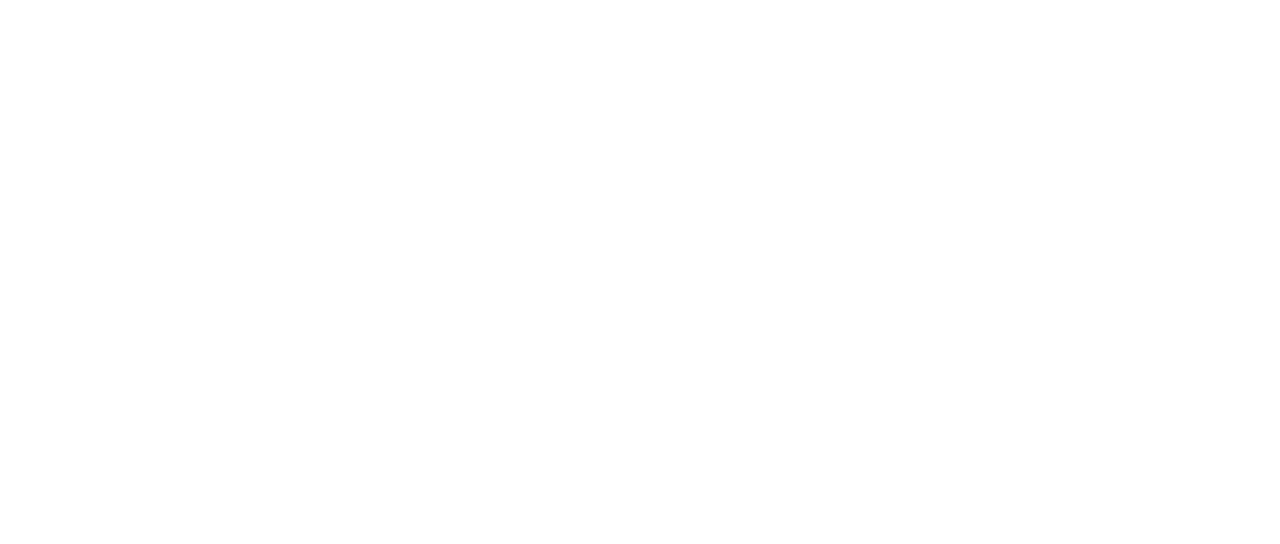
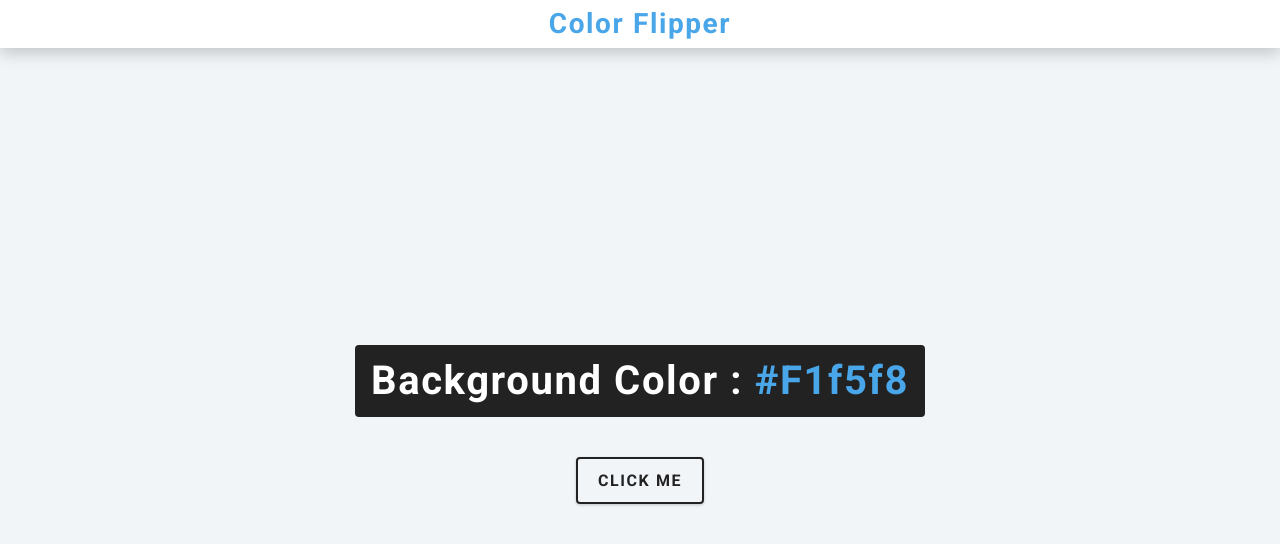
Before and after one commit to ArtyomZakharenko/color-flipper, a plain HTML site: page index.html in a window 1280 px wide. Drawn offline with nearby package versions, Linux system fonts and the light colour scheme.

Commit message:
added styles.css

```diff
--- a/index.html
+++ b/index.html
@@ -6,11 +6,21 @@
     <title>
       Color Flipper
     </title>
-
+    <link rel="stylesheet" href="styles.css" />
   </head>
 
   <body>
-
+    <header>
+      <div class="header-center">
+        <h3>color flipper</h3>
+      </div>
+    </header>
+    <main>
+      <div class="container">
+        <h2>background color : <span class="color">#f1f5f8</span></h2>
+        <button class="btn btn-hero" id="btn">click me</button>
+      </div>
+    </main>
     <script src="app.js"></script>
   </body>
 </html>
--- /dev/null
+++ b/styles.css
@@ -0,0 +1,198 @@
+/*
+===============
+Fonts
+===============
+*/
+@import url("https://fonts.googleapis.com/css?family=Open+Sans|Roboto:400,700&display=swap");
+
+/*
+===============
+Variables
+===============
+*/
+
+:root {
+  /* dark shades of primary color*/
+  --clr-primary-1: hsl(205, 86%, 17%);
+  --clr-primary-2: hsl(205, 77%, 27%);
+  --clr-primary-3: hsl(205, 72%, 37%);
+  --clr-primary-4: hsl(205, 63%, 48%);
+  /* primary/main color */
+  --clr-primary-5: hsl(205, 78%, 60%);
+  /* lighter shades of primary color */
+  --clr-primary-6: hsl(205, 89%, 70%);
+  --clr-primary-7: hsl(205, 90%, 76%);
+  --clr-primary-8: hsl(205, 86%, 81%);
+  --clr-primary-9: hsl(205, 90%, 88%);
+  --clr-primary-10: hsl(205, 100%, 96%);
+  /* darkest grey - used for headings */
+  --clr-grey-1: hsl(209, 61%, 16%);
+  --clr-grey-2: hsl(211, 39%, 23%);
+  --clr-grey-3: hsl(209, 34%, 30%);
+  --clr-grey-4: hsl(209, 28%, 39%);
+  /* grey used for paragraphs */
+  --clr-grey-5: hsl(210, 22%, 49%);
+  --clr-grey-6: hsl(209, 23%, 60%);
+  --clr-grey-7: hsl(211, 27%, 70%);
+  --clr-grey-8: hsl(210, 31%, 80%);
+  --clr-grey-9: hsl(212, 33%, 89%);
+  --clr-grey-10: hsl(210, 36%, 96%);
+  --clr-white: #fff;
+  --clr-red-dark: hsl(360, 67%, 44%);
+  --clr-red-light: hsl(360, 71%, 66%);
+  --clr-green-dark: hsl(125, 67%, 44%);
+  --clr-green-light: hsl(125, 71%, 66%);
+  --clr-black: #222;
+  --ff-primary: "Roboto", sans-serif;
+  --ff-secondary: "Open Sans", sans-serif;
+  --transition: all 0.3s linear;
+  --spacing: 0.1rem;
+  --radius: 0.25rem;
+  --light-shadow: 0 5px 15px rgba(0, 0, 0, 0.1);
+  --dark-shadow: 0 5px 15px rgba(0, 0, 0, 0.2);
+  --max-width: 1170px;
+  --fixed-width: 620px;
+}
+/*
+===============
+Global Styles
+===============
+*/
+
+*,
+::after,
+::before {
+  margin: 0;
+  padding: 0;
+  box-sizing: border-box;
+}
+body {
+  font-family: var(--ff-secondary);
+  background: var(--clr-grey-10);
+  color: var(--clr-grey-1);
+  line-height: 1.5;
+  font-size: 0.875rem;
+}
+ul {
+  list-style-type: none;
+}
+a {
+  text-decoration: none;
+}
+h1,
+h2,
+h3,
+h4 {
+  letter-spacing: var(--spacing);
+  text-transform: capitalize;
+  line-height: 1.25;
+  margin-bottom: 0.75rem;
+  font-family: var(--ff-primary);
+}
+h1 {
+  font-size: 3rem;
+}
+h2 {
+  font-size: 2rem;
+}
+h3 {
+  font-size: 1.25rem;
+}
+h4 {
+  font-size: 0.875rem;
+}
+p {
+  margin-bottom: 1.25rem;
+  color: var(--clr-grey-5);
+}
+@media screen and (min-width: 800px) {
+  h1 {
+    font-size: 4rem;
+  }
+  h2 {
+    font-size: 2.5rem;
+  }
+  h3 {
+    font-size: 1.75rem;
+  }
+  h4 {
+    font-size: 1rem;
+  }
+  body {
+    font-size: 1rem;
+  }
+  h1,
+  h2,
+  h3,
+  h4 {
+    line-height: 1;
+  }
+}
+/*
+===============
+Header
+===============
+*/
+header {
+  background: var(--clr-white);
+  height: 3rem;
+  display: grid;
+  align-items: center;
+  box-shadow: var(--dark-shadow);
+}
+.header-center {
+  width: 90vw;
+  max-width: var(--fixed-width);
+  margin: 0 auto;
+  display: flex;
+  align-items: center;
+  justify-content: center;
+}
+.header-center h3 {
+  margin-bottom: 0;
+  color: var(--clr-primary-5);
+}
+
+/*
+===============
+Container
+===============
+*/
+main {
+  min-height: calc(100vh - 3rem);
+  display: grid;
+  place-items: center;
+}
+.container {
+  text-align: center;
+}
+.container h2 {
+  background: var(--clr-black);
+  color: var(--clr-white);
+  padding: 1rem;
+  border-radius: var(--radius);
+  margin-bottom: 2.5rem;
+}
+.color {
+  color: var(--clr-primary-5);
+}
+.btn-hero {
+  font-family: var(--ff-primary);
+  text-transform: uppercase;
+  background: transparent;
+  color: var(--clr-black);
+  letter-spacing: var(--spacing);
+  display: inline-block;
+  font-weight: 700;
+  transition: var(--transition);
+  border: 2px solid var(--clr-black);
+  cursor: pointer;
+  box-shadow: 0 1px 3px rgba(0, 0, 0, 0.2);
+  border-radius: var(--radius);
+  font-size: 1rem;
+  padding: 0.75rem 1.25rem;
+}
+.btn-hero:hover {
+  color: var(--clr-white);
+  background: var(--clr-black);
+}
```
